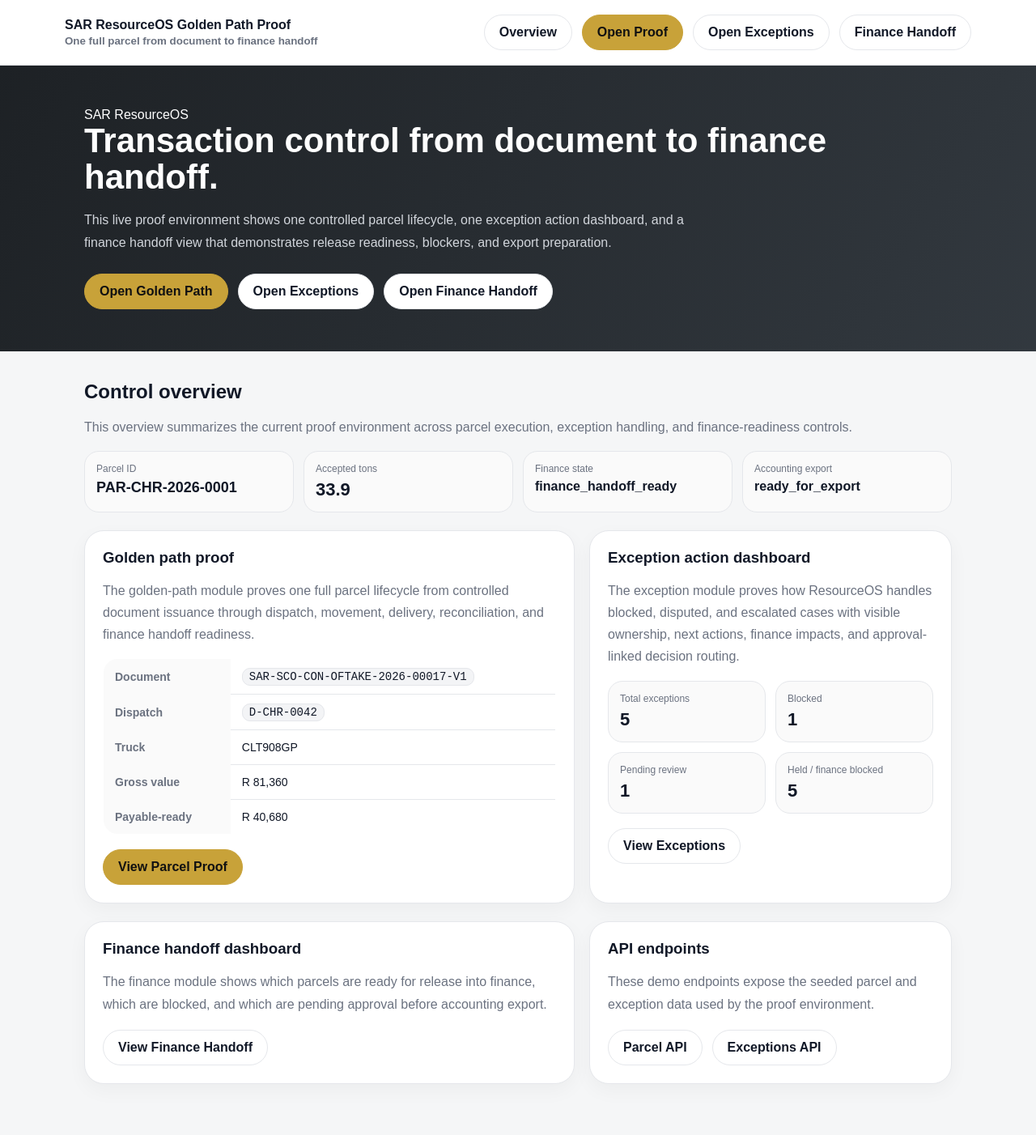
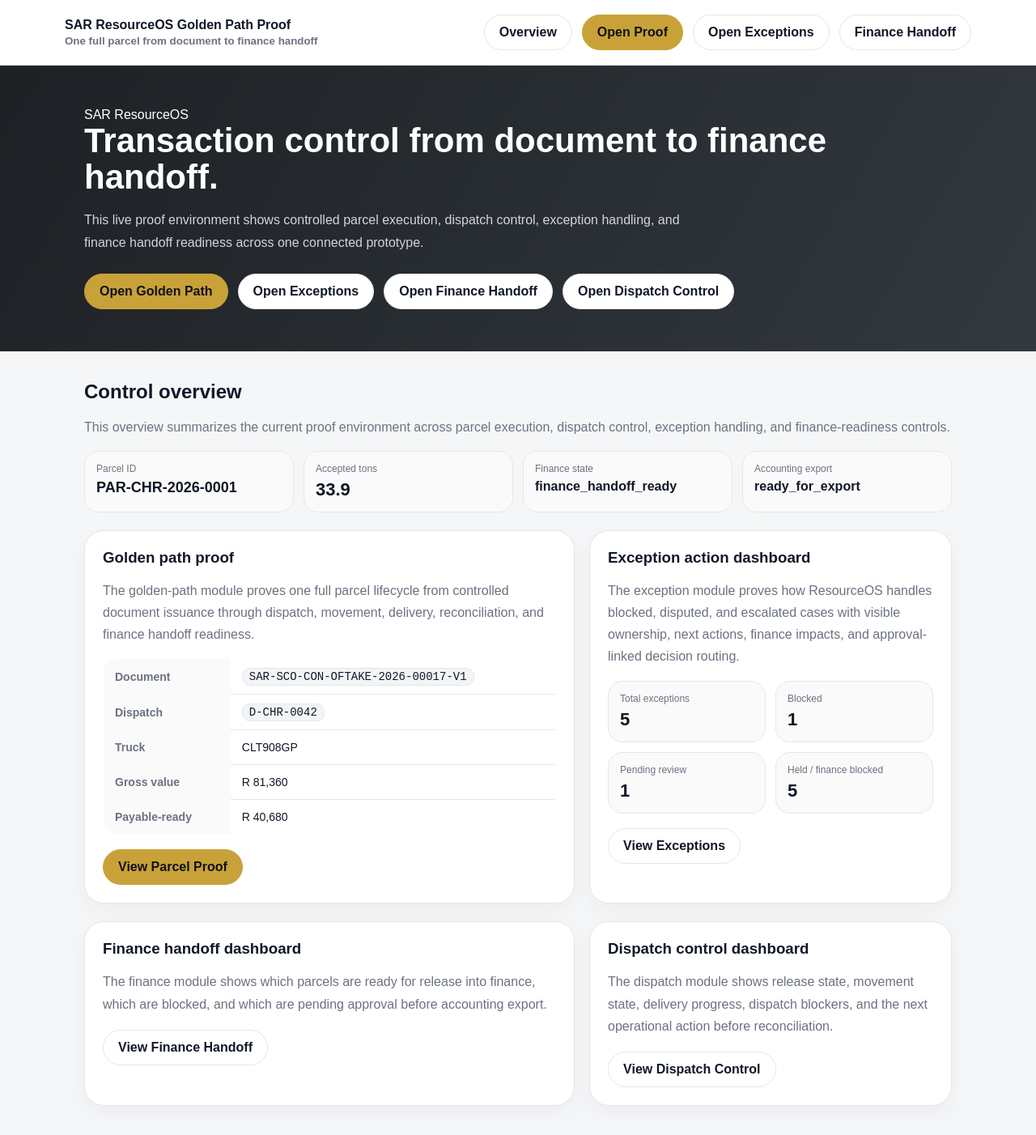
Before and after one commit to shobanesiyanda/sar-resourceos-golden-path-proof, a Next.js app: page / in a window 1280 px wide. Shown: the whole page at 81% size. Before the commit the page ends 1375 px from the top, so only its background shows below. Built offline with nearby package versions, Linux system fonts and the light colour scheme.

Commit message:
Update page content fAdd dispatch control to homepage

```diff
--- a/app/page.tsx
+++ b/app/page.tsx
@@ -21,9 +21,8 @@ export default function HomePage() {
           <div className="eyebrow">SAR ResourceOS</div>
           <h1>Transaction control from document to finance handoff.</h1>
           <p>
-            This live proof environment shows one controlled parcel lifecycle, one exception
-            action dashboard, and a finance handoff view that demonstrates release readiness,
-            blockers, and export preparation.
+            This live proof environment shows controlled parcel execution, dispatch control,
+            exception handling, and finance handoff readiness across one connected prototype.
           </p>
 
           <div style={{ display: "flex", gap: 12, flexWrap: "wrap", marginTop: 24 }}>
@@ -44,6 +43,13 @@ export default function HomePage() {
             >
               Open Finance Handoff
             </a>
+            <a
+              className="btn"
+              href="/dispatch-control"
+              style={{ background: "white", color: "#111827", borderColor: "#e5e7eb" }}
+            >
+              Open Dispatch Control
+            </a>
           </div>
         </div>
       </section>
@@ -55,7 +61,7 @@ export default function HomePage() {
               <h2>Control overview</h2>
               <p className="muted">
                 This overview summarizes the current proof environment across parcel execution,
-                exception handling, and finance-readiness controls.
+                dispatch control, exception handling, and finance-readiness controls.
               </p>
             </div>
           </div>
@@ -184,18 +190,15 @@ export default function HomePage() {
             </div>
 
             <div className="card">
-              <h3>API endpoints</h3>
+              <h3>Dispatch control dashboard</h3>
               <p className="muted">
-                These demo endpoints expose the seeded parcel and exception data used by the proof
-                environment.
+                The dispatch module shows release state, movement state, delivery progress,
+                dispatch blockers, and the next operational action before reconciliation.
               </p>
 
               <div style={{ display: "flex", gap: 12, flexWrap: "wrap", marginTop: 18 }}>
-                <a className="btn" href="/api/demo/parcel">
-                  Parcel API
-                </a>
-                <a className="btn" href="/api/demo/exceptions">
-                  Exceptions API
+                <a className="btn" href="/dispatch-control">
+                  View Dispatch Control
                 </a>
               </div>
             </div>
@@ -204,4 +207,4 @@ export default function HomePage() {
       </section>
     </>
   );
-}
+    }
```
